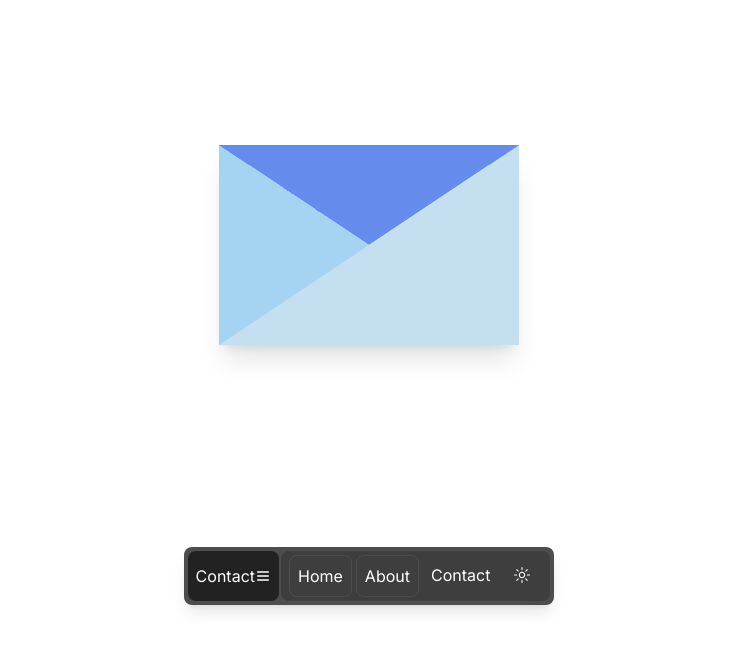
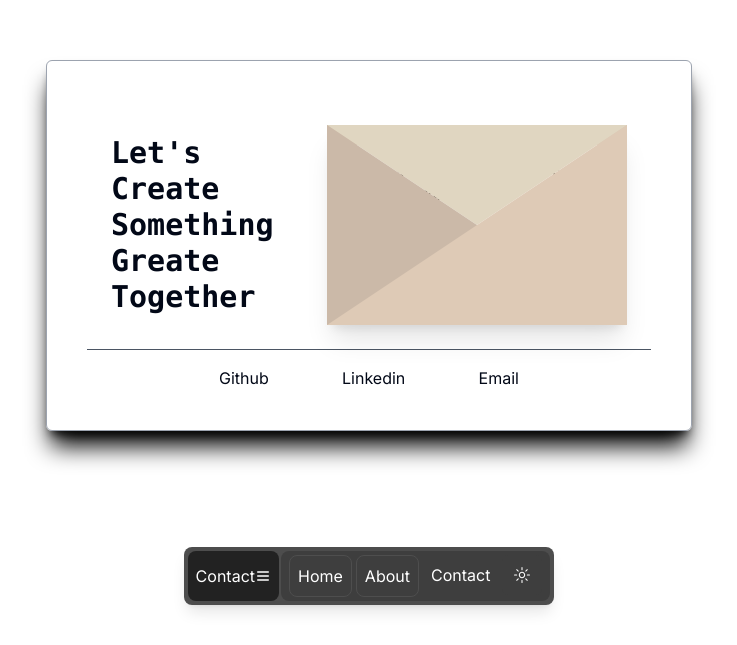
Before and after one commit to SaiThihaK/portfolio, a Next.js app: page /contact in a window 1280 px wide. Shown: the part 155-800 px from the top of the page, without its empty margins (271-1008 px from the left). Built offline with nearby package versions, Linux system fonts and the light colour scheme.

Commit message:
feature/about

```diff
--- /dev/null
+++ b/src/app/contact/_component/envelope.tsx
@@ -0,0 +1,108 @@
+"use client";
+import { GitHubLogoIcon, LinkedInLogoIcon } from "@radix-ui/react-icons";
+import Link from "next/link";
+
+const Envelope = () => {
+  return (
+    <div className="">
+      <style jsx>{`
+        .wrapper {
+          height: 200px;
+          width: 300px;
+          background-color: #d9c8b4; /* natural envelope background */
+          position: relative;
+          display: flex;
+          justify-content: center;
+          z-index: 0;
+        }
+
+        .lid {
+          position: absolute;
+          height: 100%;
+          width: 100%;
+          top: 0;
+          left: 0;
+          border-right: 150px solid transparent;
+          border-bottom: 100px solid transparent;
+          border-left: 150px solid transparent;
+          transform-origin: top;
+          transition: transform 0.25s linear;
+        }
+
+        /* Lid when closed */
+        .lid.one {
+          border-top: 100px solid #e0d6c1; /* lighter shade for lid */
+          transform: rotateX(0deg);
+          z-index: 3;
+          transition-delay: 0.75s;
+        }
+
+        /* Lid when opened */
+        .lid.two {
+          border-top: 100px solid #d9c8b4; /* same as the main body for continuity */
+          transform: rotateX(90deg);
+          z-index: 1;
+          transition-delay: 0.5s;
+        }
+
+        .envelope {
+          position: absolute;
+          height: 100%;
+          width: 100%;
+          top: 0;
+          left: 0;
+          border-top: 100px solid transparent;
+          border-right: 150px solid #decab6; /* natural light brown */
+          border-bottom: 100px solid #decab6; /* natural light brown */
+          border-left: 150px solid #cbb9a8; /* slightly darker shade for depth */
+          z-index: 3;
+        }
+
+        .letter {
+          position: absolute;
+          top: 0;
+          width: 80%;
+          height: 80%;
+          border-radius: 15px;
+          z-index: 2;
+          transition: 0.5s;
+        }
+
+        .wrapper:hover .lid.one {
+          transform: rotateX(90deg);
+          transition-delay: 0s;
+        }
+
+        .wrapper:hover .lid.two {
+          transform: rotateX(180deg);
+          transition-delay: 0.25s;
+        }
+
+        .wrapper:hover .letter {
+          transform: translateY(-50px);
+          transition-delay: 0.5s;
+        }
+      `}</style>
+      <div className="wrapper !shadow-xl">
+        <div className="lid one"></div>
+        <div className="lid two"></div>
+        <div className="envelope"></div>
+        <div className="letter absolute !bg-white  text-black">
+          <div className="p-3 flex flex-col justify-start gap-y-1">
+            <p className="text-sm !text-start !font-semibold !font-mono tracking-wider">
+              Sai Thiha Kyaw
+            </p>
+            <p className="text-sm tracking-wider !font-mono !font-semibold">
+              w: saithihak2@gmail.com
+            </p>
+            <p className="text-sm !font-mono tracking-wider !font-semibold">
+              p: +66842270764
+            </p>
+          </div>
+        </div>
+      </div>
+    </div>
+  );
+};
+
+export default Envelope;
--- a/src/app/contact/page.tsx
+++ b/src/app/contact/page.tsx
@@ -1,117 +1,43 @@
 "use client";
-import { GitHubLogoIcon, LinkedInLogoIcon } from "@radix-ui/react-icons";
 import Link from "next/link";
-
+import Envelope from "./_component/envelope";
 
 const ContactPage = () => {
+  const contactLink: { name: string; link: string }[] = [
+    { name: "Github", link: "https://github.com/SaiThihaK" },
+    {
+      name: "Linkedin",
+      link: "https://www.linkedin.com/in/sai-thiha-kyaw-24b2a8225/",
+    },
+    { name: "Email", link: "saithihak2@gmail.com" },
+  ];
   return (
-    <div className="flex justify-center items-center w-full h-screen">
-      <style jsx>{`
-        .wrapper {
-          height: 200px;
-          width: 300px;
-          background-color: #3760c9;
-          position: relative;
-          display: flex;
-          justify-content: center;
-          z-index: 0;
-        }
-
-        .lid {
-          position: absolute;
-          height: 100%;
-          width: 100%;
-          top: 0;
-          left: 0;
-          border-right: 150px solid transparent;
-          border-bottom: 100px solid transparent;
-          border-left: 150px solid transparent;
-          transform-origin: top;
-          transition: transform 0.25s linear;
-        }
-
-        /* Lid when closed */
-        .lid.one {
-          border-top: 100px solid #658ced;
-          transform: rotateX(0deg);
-          z-index: 3;
-          transition-delay: 0.75s;
-        }
-
-        /* Lid when opened */
-        .lid.two {
-          border-top: 100px solid #3760c9;
-          transform: rotateX(90deg);
-          z-index: 1;
-          transition-delay: 0.5s;
-        }
-
-        .envelope {
-          position: absolute;
-          height: 100%;
-          width: 100%;
-          top: 0;
-          left: 0;
-          border-top: 100px solid transparent;
-          border-right: 150px solid #c4dff0;
-          border-bottom: 100px solid #c4dff0;
-          border-left: 150px solid #a4d4f2;
-          z-index: 3;
-        }
-
-        .letter {
-          position: absolute;
-          top: 0;
-          width: 80%;
-          height: 80%;
-          border-radius: 15px;
-          z-index: 2;
-          transition: 0.5s;
-        }
-
-        .wrapper:hover .lid.one {
-          transform: rotateX(90deg);
-          transition-delay: 0s;
-        }
-
-        .wrapper:hover .lid.two {
-          transform: rotateX(180deg);
-          transition-delay: 0.25s;
-        }
-
-        .wrapper:hover .letter {
-          transform: translateY(-50px);
-          transition-delay: 0.5s;
-        }
-      `}</style>
-      <div className="wrapper !shadow-xl">
-        <div className="lid one"></div>
-        <div className="lid two"></div>
-        <div className="envelope"></div>
-        <div className="letter absolute  !bg-gray-200 dark:!bg-white text-black">
-          <div className="gap-y-2 absolute top-3 right-2  flex flex-col">
+    <div className="w-full h-screen flex justify-center items-center">
+      <div className="w-fit  border-gray-400 dark:border-white border-[1px] rounded-md shadow-xl dark:shadow-white shadow-black p-10">
+        <div className="p-6 flex justify-between border-b-[0.5px] border-b-gray-600 flex-col md:flex-row items-center gap-4">
+          <div className="w-[300px] md:w-[200px]">
+            <h2 className="text-3xl font-extrabold font-mono">
+              Let's Create Something Greate Together
+            </h2>
+          </div>
+          <div>
+            <Envelope />
+          </div>
+        </div>
+        <div className="flex justify-between items-center w-[300px] gap-x-4 pt-4 mx-auto">
+          {contactLink.map((contact) => (
             <Link
-              href="https://www.linkedin.com/in/sai-thiha-kyaw-24b2a8225/"
-              target="_blank"
+              target="blank"
+              href={`${
+                contact.name === "Email"
+                  ? `mailto:${contact.link}`
+                  : contact.link
+              }`}
+              key={contact.link}
             >
-              <LinkedInLogoIcon className="text-black" />
+              {contact.name}
             </Link>
-            <Link href="https://github.com/SaiThihaK" target="_blank">
-              <GitHubLogoIcon className="text-black" />
-            </Link>
-          </div>
-          <div className="p-3 flex flex-col justify-start gap-y-1">
-            <p className="text-sm !text-start font-dancing tracking-wider">
-              Sai Thiha Kyaw
-            </p>
-
-            <p className="text-sm font-dancing tracking-wider">
-              w:saithihak2@gmail.com
-            </p>
-            <p className="text-sm font-dancing tracking-wider">
-              p:+66842270764
-            </p>
-          </div>
+          ))}
         </div>
       </div>
     </div>
--- a/src/app/globals.css
+++ b/src/app/globals.css
@@ -1,8 +1,7 @@
 @tailwind base;
   @tailwind components;
   @tailwind utilities;
-  @import url('https://fonts.googleapis.com/css2?family=Dancing+Script:wght@600&family=Open+Sans:wght@300&family=Phudu:wght@300&display=swap');
-
+  @import url('https://fonts.googleapis.com/css2?family=Handjet:wght@100..900&display=swap');
   @layer base {
     :root {
       --background: 0 0% 100%;
--- a/tailwind.config.ts
+++ b/tailwind.config.ts
@@ -55,6 +55,7 @@ const config = {
       },
       fontFamily: {
         dancing: "Dancing Script",
+        hand: "Handjet",
       },
       borderRadius: {
         lg: "var(--radius)",
```
Also changed, not shown: src/app/about/page.tsx (+35 -15 lines).
